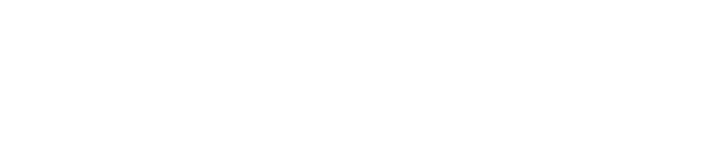
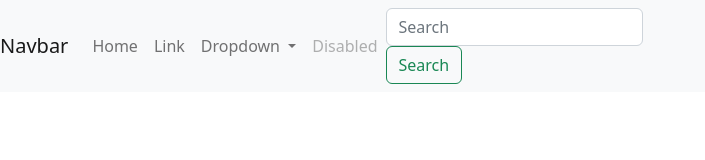
Before and after one commit to pasan93/govui, a plain HTML site: page index.html in a window 1280 px wide. Shown: the whole page, without its empty margins (0-705 px from the left). Drawn offline with nearby package versions, Linux system fonts and the light colour scheme.

Commit message:
Update index.html

```diff
--- a/index.html
+++ b/index.html
@@ -1,15 +1,61 @@
 <!-- Made by Pasan Thilakasiri-->
-
 <html>
 <head>
 <title> GovUI v.1.0</title>
+<link rel="stylesheet" href="style.css"> <!--CSS Connection-->
+<link rel="stylesheet" href="https://cdn.jsdelivr.net/npm/bootstrap@5.2.0-beta1/dist/css/bootstrap.min.css"> <!--Bootstrap connection-->
+<script src="https://cdn.jsdelivr.net/npm/bootstrap@5.2.0-beta1/dist/js/bootstrap.bundle.min.js"> </script> <!--Bootstrap Bundle connection-->
+<script src="https://kit.fontawesome.com/1bd48c10a0.js" crossorigin="anonymous"></script>
+
 </head>
 
 <body>
-<link rel="stylesheet" href="style.css"> <!--CSS Connection-->
-<link rel="stylesheet" href="https://cdn.jsdelivr.net/npm/bootstrap@5.2.0-beta1/dist/css/bootstrap.min.css"> <!--Bootstrap connection-->
-<script src="https://cdn.jsdelivr.net/npm/bootstrap@5.2.0-beta1/dist/js/bootstrap.bundle.min.js"> </script> <!--Bootstrap Bundle connection-->
-<link rel="stylesheet" href="https://maxst.icons8.com/vue-static/landings/line-awesome/line-awesome/1.3.0/css/line-awesome.min.css"> <!--Fontawsome connection-->
+
+    <section id="nav-bar" >
+
+        <nav class="navbar navbar-expand-lg navbar-light bg-light">
+            <a class="navbar-brand" href="#">Navbar</a>
+            <button class="navbar-toggler" type="button" data-toggle="collapse" data-target="#navbarSupportedContent" aria-controls="navbarSupportedContent" aria-expanded="false" aria-label="Toggle navigation">
+              <span class="navbar-toggler-icon"></span>
+            </button>
+
+            <div class="collapse navbar-collapse" id="navbarSupportedContent">
+              <ul class="navbar-nav mr-auto">
+                <li class="nav-item active">
+                  <a class="nav-link" href="#">Home <span class="sr-only">(current)</span></a>
+                </li>
+                <li class="nav-item">
+                  <a class="nav-link" href="#">Link</a>
+                </li>
+                <li class="nav-item dropdown">
+                  <a class="nav-link dropdown-toggle" href="#" id="navbarDropdown" role="button" data-toggle="dropdown" aria-haspopup="true" aria-expanded="false">
+                    Dropdown
+                  </a>
+                  <div class="dropdown-menu" aria-labelledby="navbarDropdown">
+                    <a class="dropdown-item" href="#">Action</a>
+                    <a class="dropdown-item" href="#">Another action</a>
+                    <div class="dropdown-divider"></div>
+                    <a class="dropdown-item" href="#">Something else here</a>
+                  </div>
+                </li>
+                <li class="nav-item">
+                  <a class="nav-link disabled" href="#">Disabled</a>
+                </li>
+              </ul>
+              <form class="form-inline my-2 my-lg-0">
+                <input class="form-control mr-sm-2" type="search" placeholder="Search" aria-label="Search">
+                <button class="btn btn-outline-success my-2 my-sm-0" type="submit">Search</button>
+              </form>
+            </div>
+          </nav>
+
+
+
+
+
+
+
+    </section>
 
 
 
```
